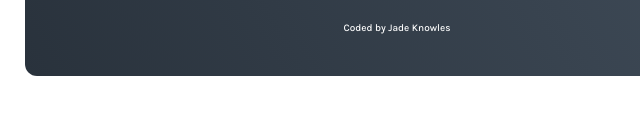
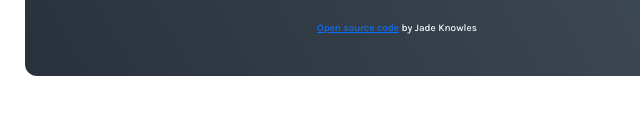
Before and after one commit to codewordjade/weather-app, a plain HTML site: page index.html in a window 1280 px wide. Shown: the part 587-702 px from the top of the page, 243-883 px from the left. Drawn offline with nearby package versions, Linux system fonts and the light colour scheme; no server answers.

Commit message:
added link to GitHub repository

```diff
--- a/index.html
+++ b/index.html
@@ -82,7 +82,12 @@
         </div>
       </div>
       <br />
-      <footer>Coded by Jade Knowles</footer>
+      <footer>
+        <a href="https://github.com/codewordjade/weather-app"
+          >Open source code</a
+        >
+        by Jade Knowles
+      </footer>
     </div>
   </body>
   <script src="src/index.js"></script>
```
